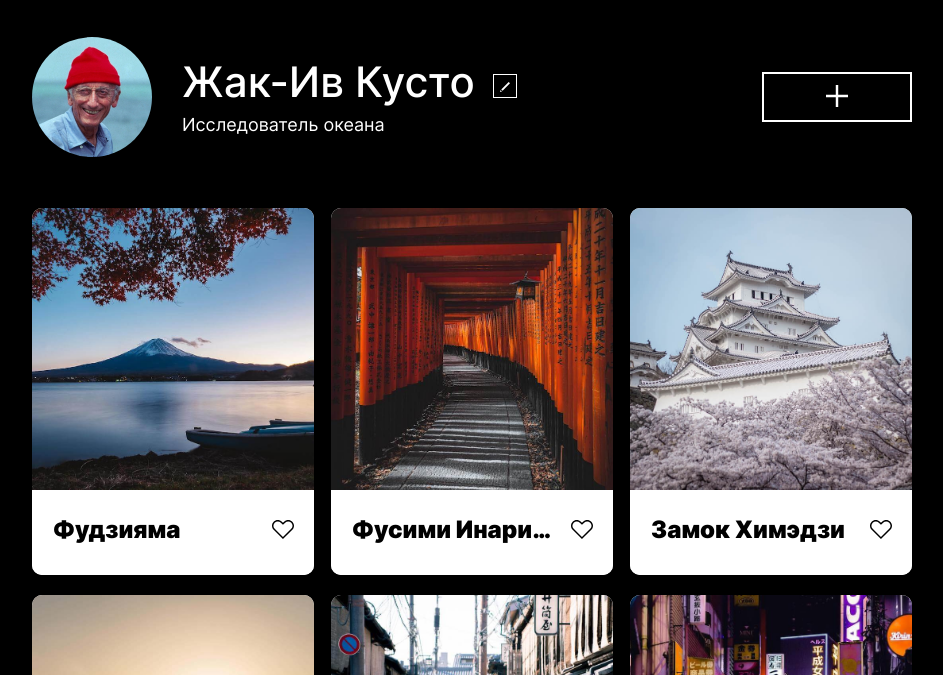
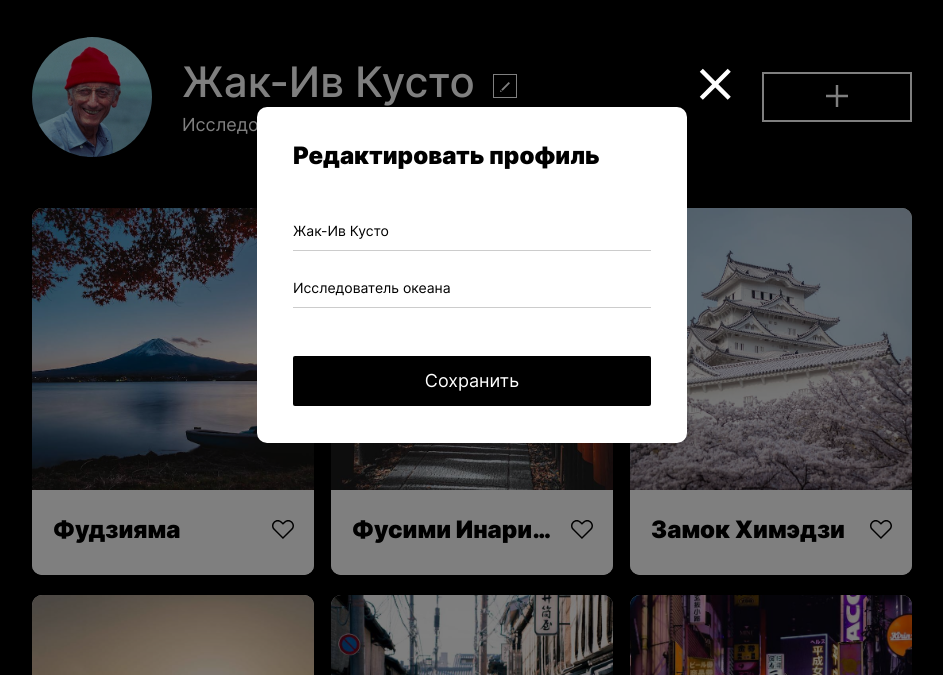
Before and after one commit to xiong2mao1/mesto-project, a plain HTML site: page index.html in a window 1280 px wide. Shown: the part 125-800 px from the top of the page, without its empty margins (168-1111 px from the left). Drawn offline with Linux system fonts and the light colour scheme.

Commit message:
feat: add popup

```diff
--- a/blocks/header/header.css
+++ b/blocks/header/header.css
@@ -4,7 +4,7 @@
 
 @media screen and (max-width: 920px) {
   .header {
-    padding: 45px 19px 0;
+    padding: 45px 27px 0;
   }
 }
 
--- /dev/null
+++ b/blocks/popup/__close-button-image/popup__close-button-image.css
@@ -0,0 +1,11 @@
+.popup__close-button-image {
+  width: 32px;
+  height: 32px;
+}
+
+@media screen and (max-width: 660px) {
+  .popup__close-button-image {
+    width: 20px;
+    height: 20px;
+  }
+}
--- /dev/null
+++ b/blocks/popup/__close-button/popup__close-button.css
@@ -0,0 +1,20 @@
+.popup__close-button {
+  position: absolute;
+  top: -40px;
+  right: -50px;
+  background: transparent center no-repeat;
+  border: 0;
+  transition: .3s linear;
+  opacity: 1;
+}
+
+.popup__close-button:hover {
+  opacity: .6;
+  cursor: pointer;
+}
+
+@media screen and (max-width: 660px) {
+  .popup__close-button {
+
+  }
+}
--- /dev/null
+++ b/blocks/popup/__container/popup__container.css
@@ -0,0 +1,11 @@
+.popup__container {
+  max-width: 430px;
+  min-height: 330px;
+  position: relative;
+  background: white;
+  border-radius: 10px;
+  box-sizing: border-box;
+  padding: 34px 36px 37px 36px;
+
+
+}
--- /dev/null
+++ b/blocks/popup/__form/popup__form.css
@@ -0,0 +1,6 @@
+.popup__form {
+  margin: 0;
+  padding: 0;
+  border: 0;
+  width: 100%;
+}
--- /dev/null
+++ b/blocks/popup/__input/_type/popup__input_type_about.css
@@ -0,0 +1,5 @@
+.popup__input_type_about {
+  font-weight: 400;
+  font-size: 14px;
+  line-height: 17px;
+}
--- /dev/null
+++ b/blocks/popup/__input/_type/popup__input_type_name.css
@@ -0,0 +1,5 @@
+.popup__input_type_name {
+  font-weight: 400;
+  font-size: 14px;
+  line-height: 17px;
+}
--- /dev/null
+++ b/blocks/popup/__input/popup__input.css
@@ -0,0 +1,8 @@
+.popup__input {
+  width: 100%;
+  height: 57px;
+  border: 0;
+  border-bottom: 1px solid rgba(0, 0, 0, .2);
+  box-sizing: border-box;
+  padding: 30px 0 13px;
+}
--- /dev/null
+++ b/blocks/popup/__submit-button/popup__submit-button.css
@@ -0,0 +1,21 @@
+.popup__submit-button {
+  margin: 48px 0 0;
+  padding: 0;
+  width: 100%;
+  height: 50px;
+  border: none;
+  border-radius: 2px;
+  background: #000;
+  color: #fff;
+  font-weight: 400;
+  font-size: 18px;
+  line-height: 22px;
+  text-align: center;
+  transition: .3s linear;
+  opacity: 1;
+}
+
+.popup__submit-button:hover {
+  opacity: .8;
+  cursor: pointer;
+}
--- /dev/null
+++ b/blocks/popup/__title/popup__title.css
@@ -0,0 +1,17 @@
+.popup__title {
+  margin: 0 auto;
+  padding: 0 0 24px;
+  font-style: normal;
+  font-weight: 900;
+  font-size: 24px;
+  line-height: 29px;
+  color: #000;
+}
+
+@media screen and (max-width: 660px) {
+  .popup__title {
+    font-size: 18px;
+    line-height: 22px;
+    padding-bottom: 45px;
+  }
+}
--- /dev/null
+++ b/blocks/popup/_opened/popup_opened.css
@@ -0,0 +1,3 @@
+.popup_opened {
+  display: flex;
+}
--- /dev/null
+++ b/blocks/popup/popup.css
@@ -0,0 +1,12 @@
+.popup {
+  display: none;
+  width: 100%;
+  height: 100%;
+  background: rgba(0, 0, 0, .5);
+  position: fixed;
+  top: 0;
+  left: 0;
+  justify-content: center;
+  align-items: center;
+  z-index: 2;
+}
--- a/blocks/profile/__author/profile__author.css
+++ b/blocks/profile/__author/profile__author.css
@@ -3,3 +3,9 @@ display: flex;
 flex-direction: row;
 justify-content: center;
 }
+
+@media screen and (max-width: 768px) {
+  .profile__author {
+    position: relative;
+  }
+}
--- a/index.html
+++ b/index.html
@@ -89,5 +89,18 @@
         <p class="footer__copyright">&copy;&nbsp;2022 Mesto</p>
       </footer>
     </div>
+
+    <section class="popup popup_opened">
+      <div class="popup__container">
+        <button type="button" class="popup__close-button"><img src="./images/popup__close-button.svg" alt="Крестик закрытия." class="popup__close-button-image"></button>
+        <h3 class="popup__title">Редактировать профиль</h3>
+        <form class="popup__form" name="popup">
+          <input type="text" name="name" value="Жак-Ив Кусто" class="popup__input popup__input_type_name">
+          <input type="text" name="about" value="Исследователь океана" class="popup__input popup__input_type_about">
+          <input type="submit" name="button" class="popup__submit-button" value="Сохранить">
+        </form>
+      </div>
+    </section>
+
   </body>
 </html>
--- a/pages/index.css
+++ b/pages/index.css
@@ -27,3 +27,14 @@
 @import url(../blocks/element/__like-button/_active/element__like-button_active.css);
 @import url(../blocks/footer/footer.css);
 @import url(../blocks/footer/__copyright/footer__copyright.css);
+@import url(../blocks/popup/popup.css);
+@import url(../blocks/popup/_opened/popup_opened.css);
+@import url(../blocks/popup/__container/popup__container.css);
+@import url(../blocks/popup/__close-button/popup__close-button.css);
+@import url(../blocks/popup/__close-button-image/popup__close-button-image.css);
+@import url(../blocks/popup/__title/popup__title.css);
+@import url(../blocks/popup/__form/popup__form.css);
+@import url(../blocks/popup/__input/popup__input.css);
+@import url(../blocks/popup/__input/_type/popup__input_type_name.css);
+@import url(../blocks/popup/__input/_type/popup__input_type_about.css);
+@import url(../blocks/popup/__submit-button/popup__submit-button.css);
```
Also changed, not shown: images/popup__close-button.svg (added).
